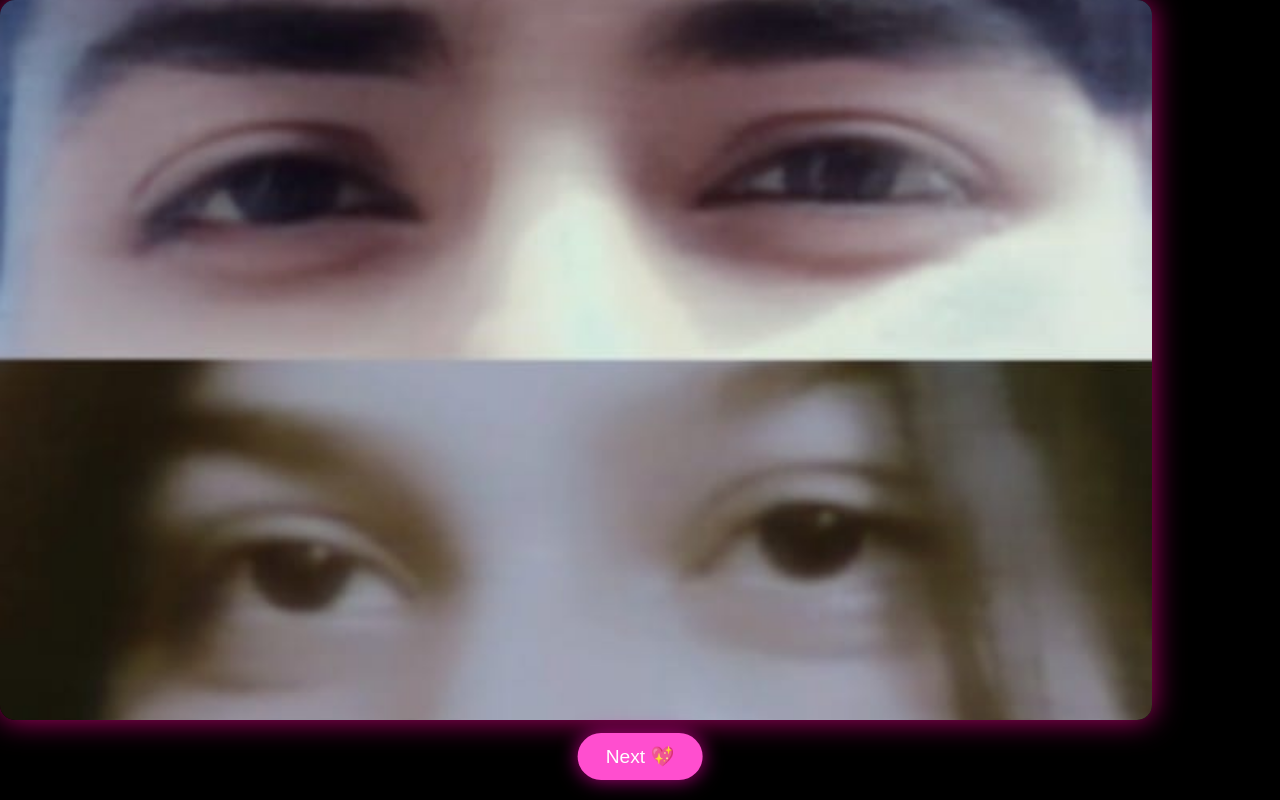
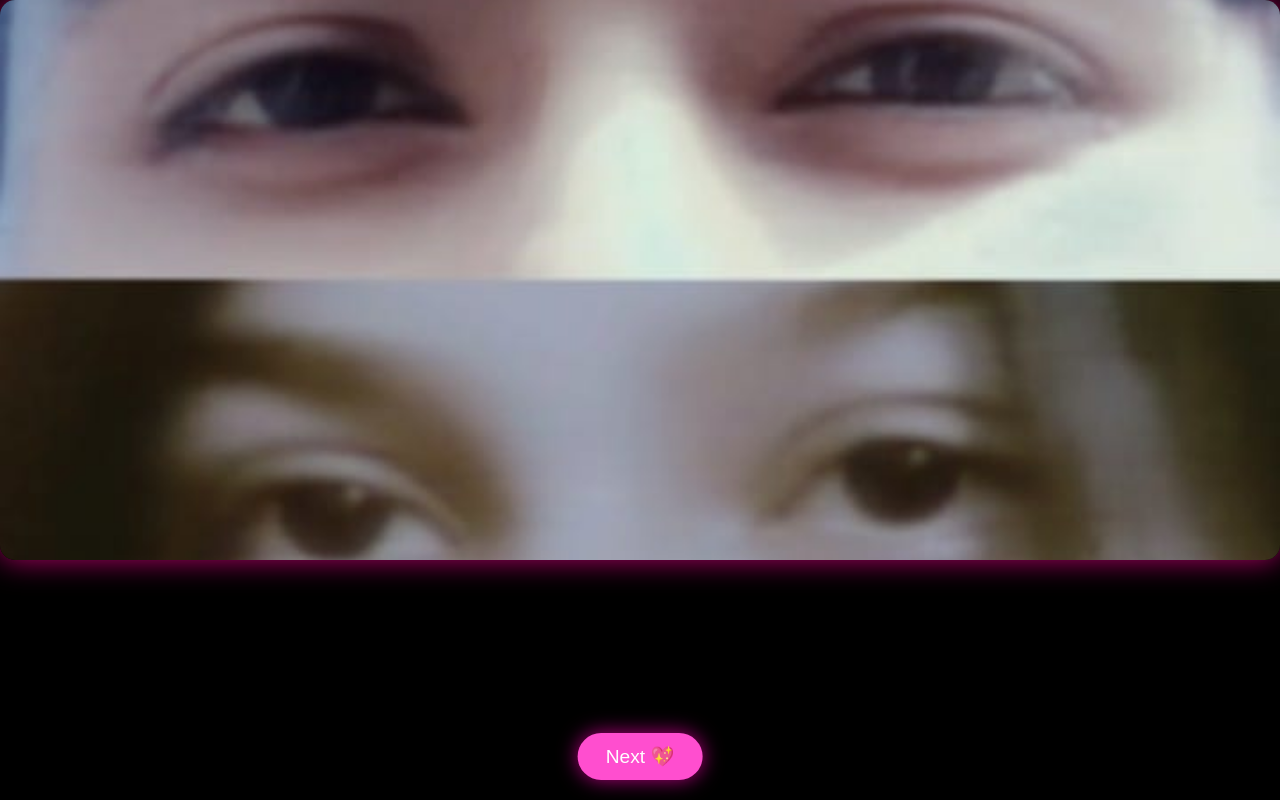
Before and after one commit to shivamk06387-hue/Minakshi, a plain HTML site: page 1234567.html in a window 1280 px wide. Drawn offline with Linux system fonts and the light colour scheme.

Commit message:
Update 1234567.html

```diff
--- a/1234567.html
+++ b/1234567.html
@@ -18,8 +18,8 @@
     }
 
     .bg-image {
-      width: 90%;
-      height: 90%;
+      width: 100%;
+      height: 70%;
       object-fit: cover;
       border-radius: 15px;
       box-shadow: 0 0 30px rgba(255, 0, 150, 0.7);
```
